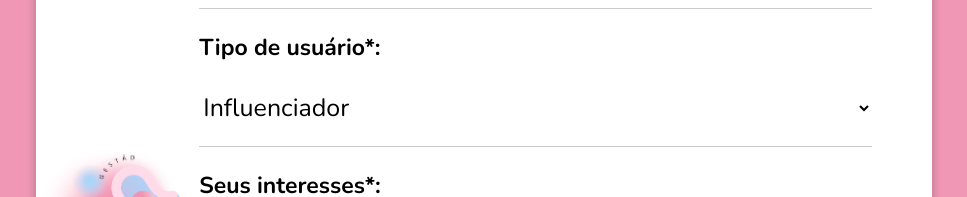
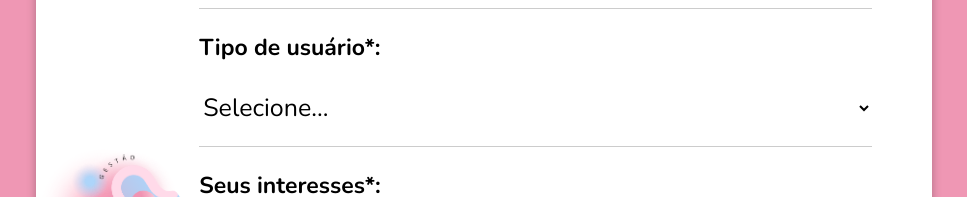
Before and after one commit to maribove/Influency__React_Front, a React (Create React App) app: page /register in a window 1280 px wide. Shown: the part 516-713 px from the top of the page, without its empty margins (156-1123 px from the left). Built offline with nearby package versions, Linux system fonts and the light colour scheme.

Commit message:
Alterações perfil Influenciador

```diff
--- a/src/components/UserItem.js
+++ b/src/components/UserItem.js
@@ -10,7 +10,7 @@ const UserItem = ({ user }) => {
      {user.profileImage && (
           <img src={`${uploads}/users/${user.profileImage}`} alt={user.name} className="user-pic" />
         )}
-       <h3>{user.type}</h3>
+       <h3>{user.role}</h3>
       <h2>{user.name}</h2>
 
       <p className="post-author">
--- a/src/pages/Auth/Register.js
+++ b/src/pages/Auth/Register.js
@@ -120,7 +120,7 @@ const Register = () => {
           </label>
           <label>
             <span>Tipo de usuário*:</span>
-            <select onChange={(e) => setRole(e.target.value)} >
+            <select value={role} onChange={(e) => setRole(e.target.value)}>
               <option value="" disabled>Selecione...</option>
               <option value="Influenciador">Influenciador</option>
               <option value="Empresa">Empresa</option>
@@ -190,7 +190,7 @@ const Register = () => {
             <div className="btn-container">
               {!loading && <button className="btn">Cadastrar</button>}
               {loading && <button className="btn">Aguarde...</button>}
-          </div>
+            </div>
           </label>
 
           {error && <Message msg={error} type="error" />}
```
